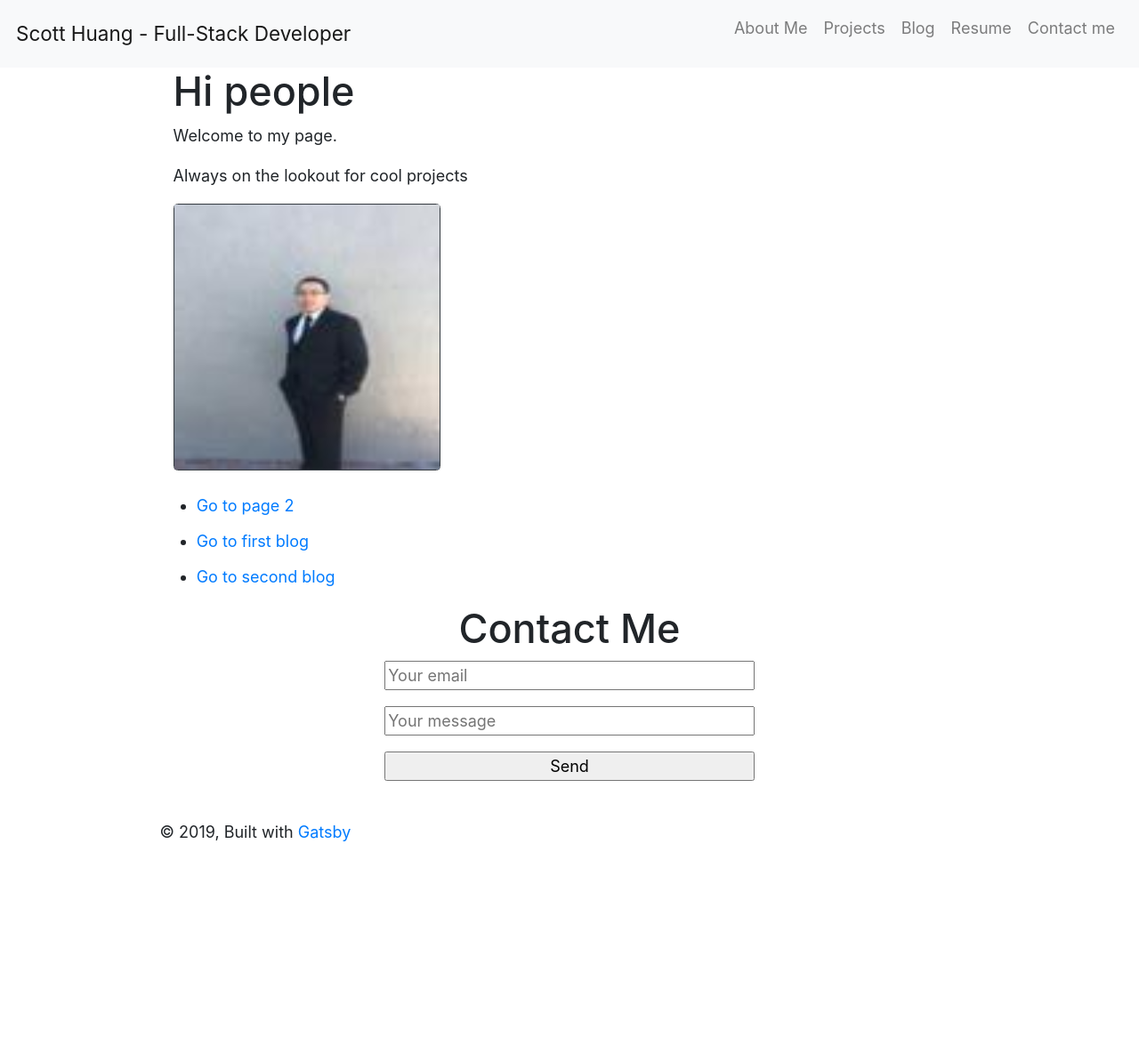
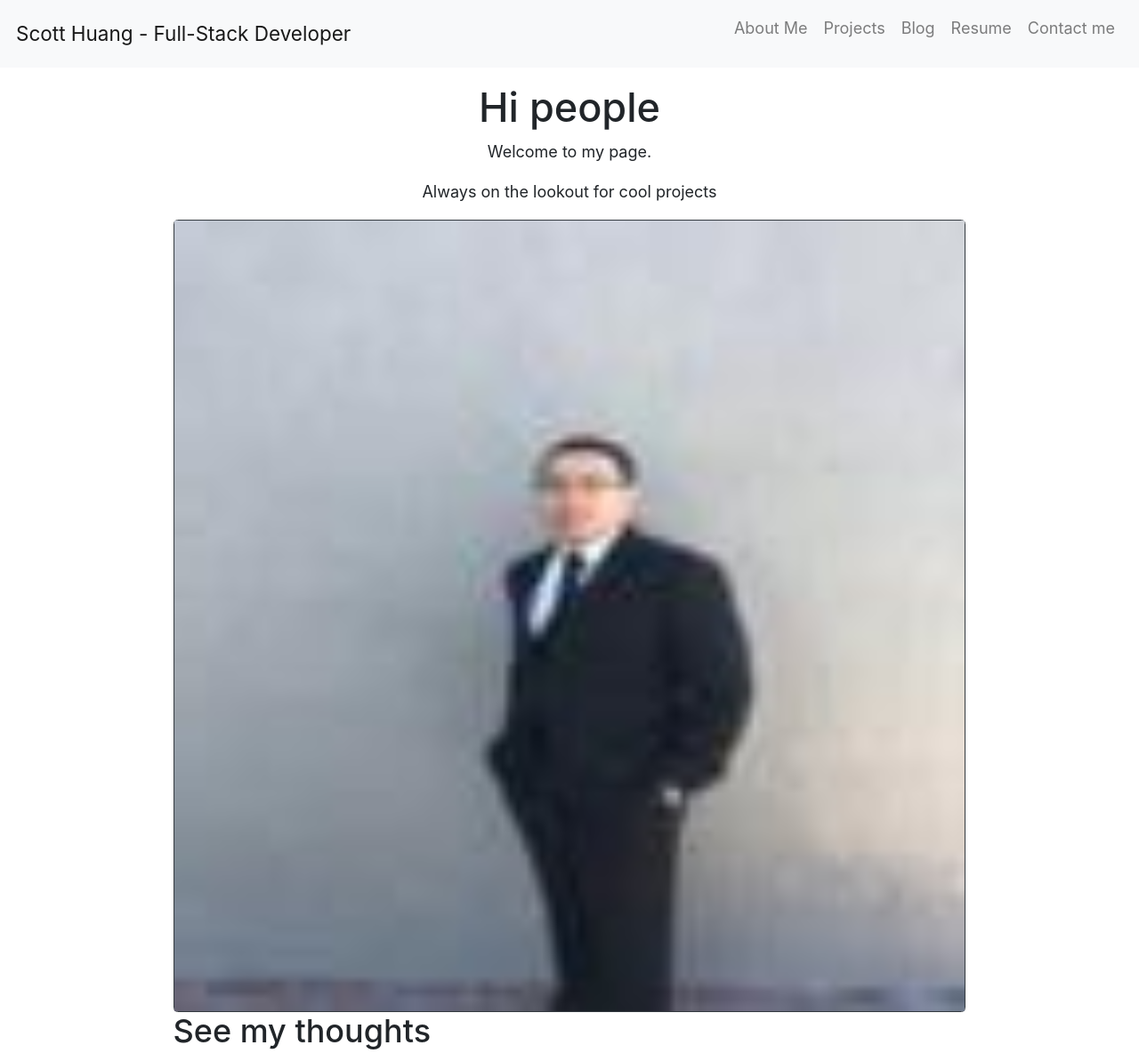
Before and after one commit to scotth527/gatsby_blog, a Gatsby site: page / in a window 1280 px wide. Shown: the top 1184 px of the page at 89% size. Before the commit the page ends 975 px from the top, so only its background shows below. Built offline with nearby package versions, Linux system fonts and the light colour scheme; Gatsby itself is replaced by a stand-in of ours.

Commit message:
worked on format, added links within page for navbar, formatted contact form

```diff
--- a/src/components/contactform.js
+++ b/src/components/contactform.js
@@ -11,13 +11,13 @@ export default class Contact extends React.Component {
 
   render() {
     return (
-    <div>
-        <form className="text-center" action="https://formspree.io/scottyh527@gmail.com" method="POST">
-            <h1>Contact Me</h1>
+    <div id="contact">
+        <form className="col-lg-6 col-12 mx-auto text-center border border-dark rounded" action="https://formspree.io/scottyh527@gmail.com" method="POST">
+            <h1 className="mt-3">Contact Me</h1>
             <div className="col-6 mx-auto d-flex flex-column">
-                <input className="mb-3" type="email" name="_replyto" placeholder="Your email"/>
-                <input className="mb-3" type="text" name="name" placeholder="Your message"/>
-                <input className="mb-3" type="submit" value="Send"/>
+                <input className="col-12 mb-3 form-control" type="email" name="_replyto" placeholder="Your email"/>
+                <textarea className="col-12 mb-3" type="text" name="name" placeholder="Your message"/>
+                <input className="col-6 mx-auto mb-3 btn btn-primary btn-lg" type="submit" value="Send"/>
             </div>
         </form>
     </div>
--- a/src/components/navbar.js
+++ b/src/components/navbar.js
@@ -36,10 +36,10 @@ export default class MyNavbar extends React.Component {
           <Collapse isOpen={this.state.isOpen} navbar>
             <Nav className="ml-auto" navbar>
               <NavItem>
-                <NavLink href="/components/">About Me </NavLink>
+                <NavLink href="#about">About Me </NavLink>
               </NavItem>
               <NavItem>
-                <NavLink href="https://github.com/reactstrap/reactstrap">Projects</NavLink>
+                <NavLink href="#projects">Projects</NavLink>
               </NavItem>
               <NavItem>
                 <NavLink href="https://github.com/reactstrap/reactstrap">Blog</NavLink>
@@ -48,7 +48,7 @@ export default class MyNavbar extends React.Component {
                 <NavLink href="https://github.com/reactstrap/reactstrap">Resume</NavLink>
               </NavItem>
               <NavItem>
-                <NavLink href="https://github.com/reactstrap/reactstrap">Contact me</NavLink>
+                <NavLink href="#contact">Contact me</NavLink>
               </NavItem>
             </Nav>
           </Collapse>
--- /dev/null
+++ b/src/pages/blog.js
@@ -0,0 +1,16 @@
+import React from "react"
+import { Link } from "gatsby"
+
+import Layout from "../components/layout"
+import SEO from "../components/seo"
+
+const SecondPage = () => (
+  <Layout>
+    <SEO title="Page two" />
+    <h1 style={{backgroundColor: 'green'}}>Hi from the second page</h1>
+    <p>Welcome to page 2</p>
+    <Link to="/page-3">Go to page 3/ </Link>
+  </Layout>
+)
+
+export default SecondPage
--- a/src/pages/index.js
+++ b/src/pages/index.js
@@ -19,12 +19,15 @@ export class IndexPage extends React.Component {
           <div className="row">
 
           </div>
-            <h1>Hi people</h1>
+          <div className="text-center">
+            <h1 className="mt-3">Hi people</h1>
             <p>Welcome to my page.</p>
             <p>Always on the lookout for cool projects</p>
-            <div className="border border-dark rounded" style={{ maxWidth: `300px`, marginBottom: `1.45rem` }}>
+            <div className="border border-dark rounded mx-auto" style={{ borderRadius: "100%" }}>
               <Image />
             </div>
+          </div>
+            <h2>See my thoughts</h2>
             <ul>
               <li><Link to="/page-2/">Go to page 2</Link></li>
               <li><Link to="/blog/my-first-post" >Go to first blog </Link></li>
```
